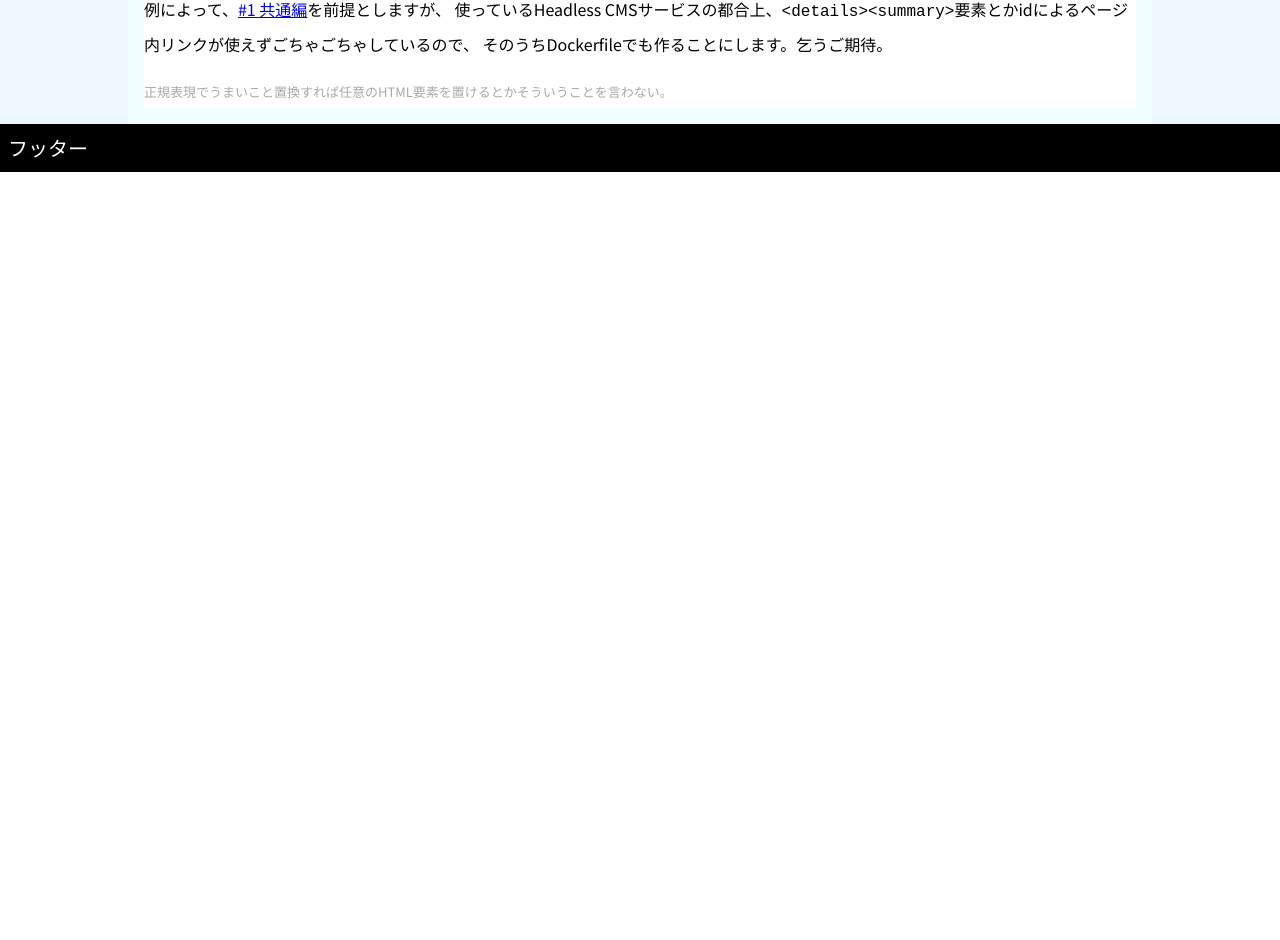
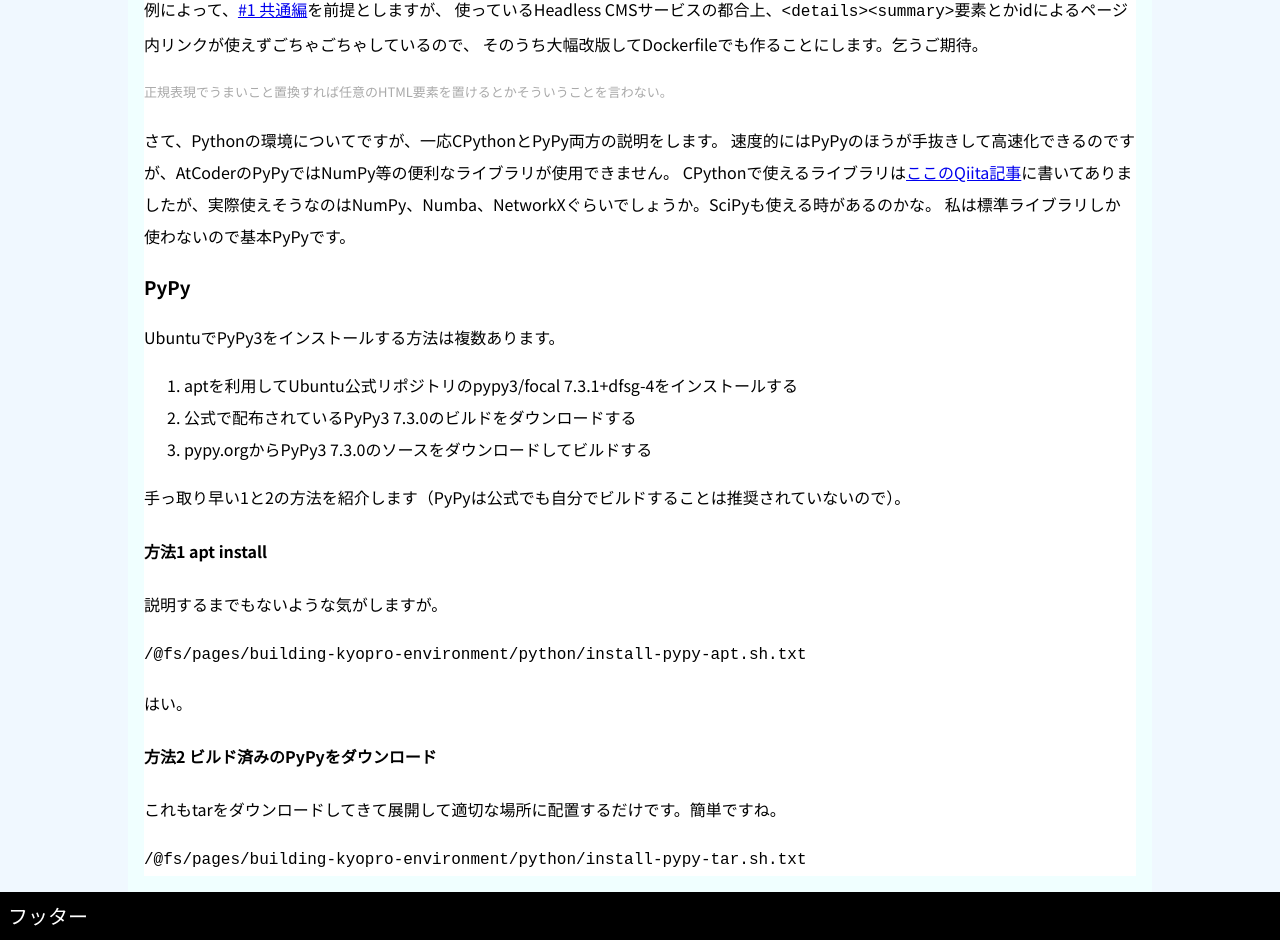
Before and after one commit to AAAR-Salmon/aaar-salmon.github.io, a Next.js app: page /building-kyopro-environment/python in a window 1280 px wide. Shown: the part 2517-3457 px from the top of the page. Before the commit the page ends 2689 px from the top, so only its background shows below. Built offline with nearby package versions, Linux system fonts and the light colour scheme; a web font is replaced by a local one.

Commit message:
Add: PyPyのインストール手順記載

```diff
--- a/pages/building-kyopro-environment/python/index.tsx
+++ b/pages/building-kyopro-environment/python/index.tsx
@@ -145,13 +145,59 @@ const Python: React.VFC = () => {
             例によって、<a href="https://oucrc.net/articles/e6vkrz4uqtt">#1 共通編</a>を前提としますが、
             使っているHeadless CMSサービスの都合上、
             <code>&lt;details&gt;</code><code>&lt;summary&gt;</code>要素とかidによるページ内リンクが使えずごちゃごちゃしているので、
-            そのうちDockerfileでも作ることにします。乞うご期待。
+            そのうち大幅改版してDockerfileでも作ることにします。乞うご期待。
           </p>
           <aside>
             <p>
               正規表現でうまいこと置換すれば任意のHTML要素を置けるとかそういうことを言わない。
             </p>
           </aside>
+          <p>
+            さて、Pythonの環境についてですが、一応CPythonとPyPy両方の説明をします。
+            速度的にはPyPyのほうが手抜きして高速化できるのですが、AtCoderのPyPyではNumPy等の便利なライブラリが使用できません。
+            CPythonで使えるライブラリは
+            <a href="https://qiita.com/afoil/items/83507eb4d07abf117bb2">ここのQiita記事</a>
+            に書いてありましたが、実際使えそうなのはNumPy、Numba、NetworkXぐらいでしょうか。SciPyも使える時があるのかな。
+            私は標準ライブラリしか使わないので基本PyPyです。
+          </p>
+
+          <section>
+            <h3>PyPy</h3>
+            <p>
+              UbuntuでPyPy3をインストールする方法は複数あります。
+            </p>
+            <ol>
+              <li>aptを利用してUbuntu公式リポジトリのpypy3/focal 7.3.1+dfsg-4をインストールする</li>
+              <li>公式で配布されているPyPy3 7.3.0のビルドをダウンロードする</li>
+              <li><a>pypy.org</a>からPyPy3 7.3.0のソースをダウンロードしてビルドする</li>
+            </ol>
+            <p>
+              手っ取り早い1と2の方法を紹介します（PyPyは公式でも自分でビルドすることは推奨されていないので）。
+            </p>
+
+            <section>
+              <h4>方法1 apt install</h4>
+              <p>
+                説明するまでもないような気がしますが。
+              </p>
+              <pre><code>
+                {require('./install-pypy-apt.sh.txt')}
+              </code></pre>
+              <p>
+                はい。
+              </p>
+            </section>
+
+            <section>
+              <h4>方法2 ビルド済みのPyPyをダウンロード</h4>
+              <p>
+                これもtarをダウンロードしてきて展開して適切な場所に配置するだけです。簡単ですね。
+              </p>
+              <pre><code className="language-sh">
+                {require('./install-pypy-tar.sh.txt')}
+              </code></pre>
+            </section>
+          </section>
         </section>
       </article>
     </Layout>
```
Also changed, not shown: pages/building-kyopro-environment/python/install-pypy-apt.sh.txt (added), pages/building-kyopro-environment/python/install-pypy-tar.sh.txt (added).
